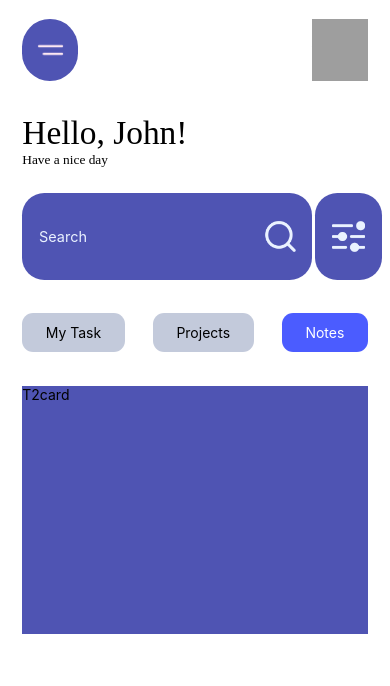
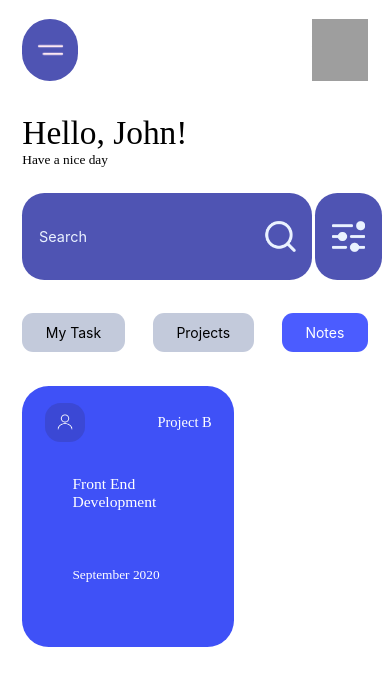
Before and after one commit to Mansoorali121/React-Native-Interview-Preparation, a React Native app: screen / in a window 390 px wide. Shown: the top 686 px of the page. Built offline with nearby package versions, Linux system fonts and the light colour scheme; grey boxes are pictures that could not be loaded.

Commit message:
card complete

```diff
--- a/src/components/T2card.js
+++ b/src/components/T2card.js
@@ -1,25 +1,61 @@
-import { StyleSheet, Text, View } from 'react-native'
-import React from 'react'
+import { Image, StyleSheet, Text, View } from 'react-native';
+import React from 'react';
 import { s, vs } from 'react-native-size-matters';
-import colors from "../style/colors";
+import colors from '../style/colors';
 
 const T2card = () => {
   return (
     <View style={styles.cont}>
-      <Text>T2card</Text>
+      <View style={{ marginHorizontal: s(20) }}>
+        <View style={styles.cardheader}>
+          <View style={styles.circle}>
+            <Image
+              source={require('../assets/people.png')}
+              style={styles.img}
+            />
+          </View>
+          <Text style={styles.projecttext}>Project B</Text>
+        </View>
+        <View style={styles.footertext}>
+          <Text style={styles.developmenttext}>Front End Development </Text>
+          <Text style={styles.datetext}>September 2020</Text>
+        </View>
+      </View>
     </View>
-  )
-}
+  );
+};
 
 export default T2card;
 
 const styles = StyleSheet.create({
-  cont:{marginTop:s(30),
-    height:vs
-    (200),
-    widhth:s
-    (20),
-    backgroundColor:colors.gradientEnd
+  cont: {
+    marginTop: s(30),
+    height: vs(210),
+    width: s(190),
+    borderRadius: s(24),
 
+    backgroundColor: colors.gradientStart,
   },
-})
+  cardheader: {
+    marginTop: s(15),
+    flexDirection: 'row',
+    justifyContent: 'space-between',
+    alignItems: 'center',
+  },
+  circle: { backgroundColor: '#271a1a25', padding: s(10), borderRadius: s(14) },
+  img: { height: s(15), width: vs(15), tintColor: '#fff' },
+  projecttext: { fontSize: s(13), color: '#fff', fontFamily: 'Outfit-Medium' },
+  footertext: { marginTop: s(30), gap: s(50) },
+  developmenttext: {
+    marginHorizontal: s(25),
+    fontSize: s(14),
+    color: '#fff',
+    fontFamily: 'Outfit-Bold',
+  },
+  datetext: {
+    marginHorizontal: s(25),
+    fontSize: s(12),
+    color: '#fff',
+    fontFamily: 'Outfit-Thin',
+  },
+});
```
Also changed, not shown: src/assets/people.png (added).
